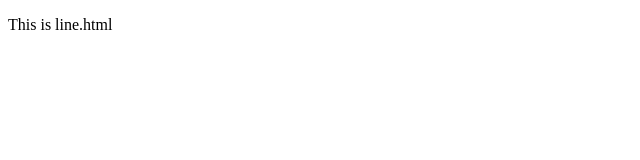
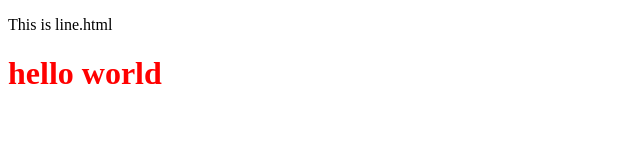
Before and after one commit to krbugde/DemoRepository, a plain HTML site: page DemoFolder/line.html in a window 1280 px wide. Shown: the whole page, without its empty margins (0-640 px from the left). Drawn offline with Linux system fonts and the light colour scheme.

Commit message:
changed files line and readme

```diff
--- a/DemoFolder/line.html
+++ b/DemoFolder/line.html
@@ -4,8 +4,14 @@
     <meta charset="UTF-8" />
     <meta name="viewport" content="width=device-width, initial-scale=1.0" />
     <title>line.html</title>
+    <style>
+      h1 {
+        color: red;
+      }
+    </style>
   </head>
   <body>
     <p>This is line.html</p>
+    <h1>hello world</h1>
   </body>
 </html>
```
Also changed, not shown: 1 other file.
